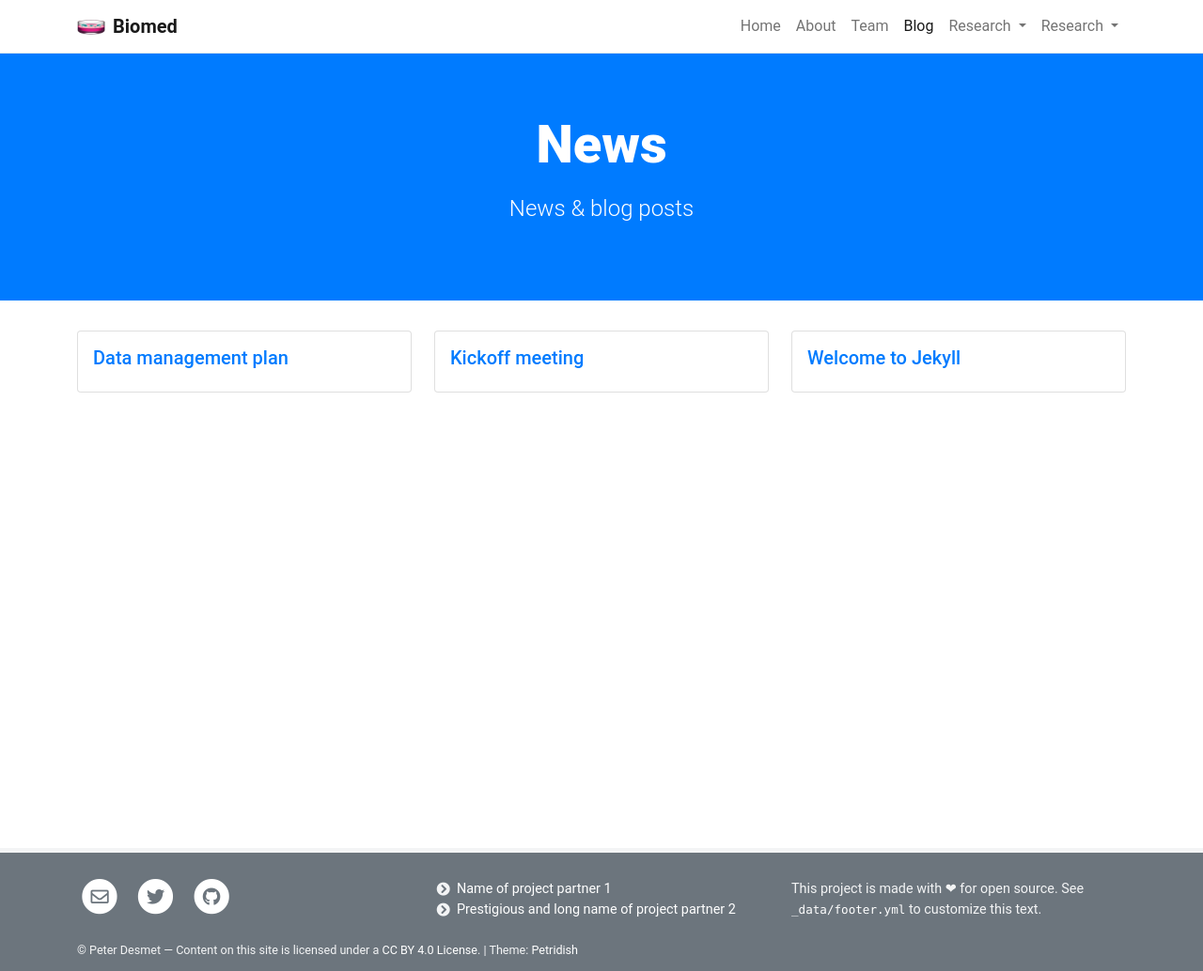
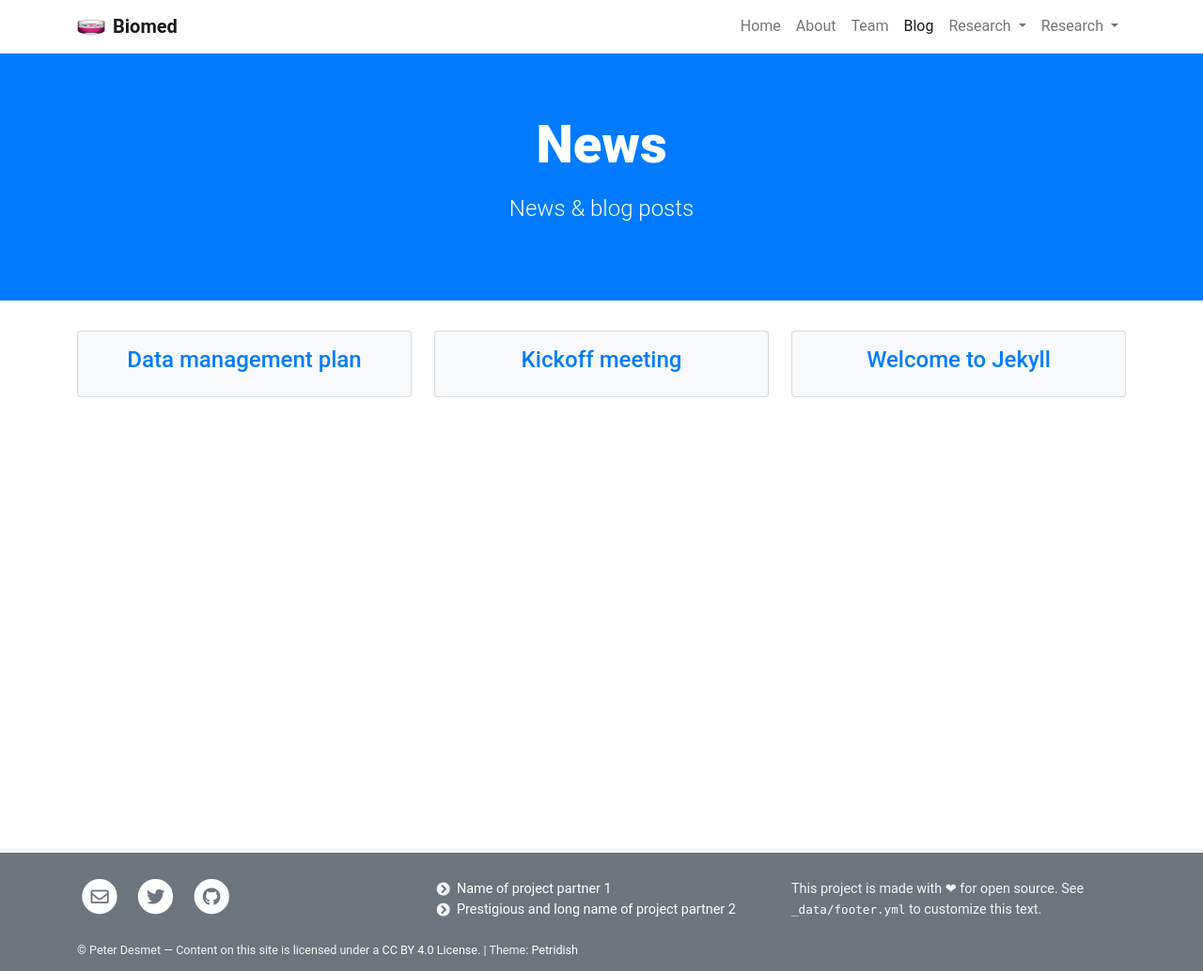
Before and after one commit to mmyns/mmyns.github.io, a Jekyll site: the page built from pages/archive.md, in a window 1280 px wide. Shown: the whole page at 94% size. Built offline with Jekyll 4.4.1, drawn with Linux system fonts in a browser that asks for light colours.

Commit message:
cards changed

```diff
--- a/_includes/card.html
+++ b/_includes/card.html
@@ -1,4 +1,4 @@
-<div class="card" style="max-width: 400px;">
+<div class="card bg-light text-center" style="max-width: 400px;">
   <a href="{{ project.url | relative_url }}">
     {% if project.background %}
       <img class="card-img-top" src="{{ project.image | relative_url }}">
@@ -8,9 +8,9 @@
   </a>
 
   <div class="card-body position-relative">
-    <h5 class="card-title">
-      <a class="stretched-link" href="{{ post.url | relative_url }}">{{ post.title }}</a>
-    </h5>
+    <h4 class="card-title">
+      <a class="stretched-link" href="{{ project.url | relative_url }}">{{ post.title }}</a>
+    </h4>
 
 
     <div class="card-text">
```
